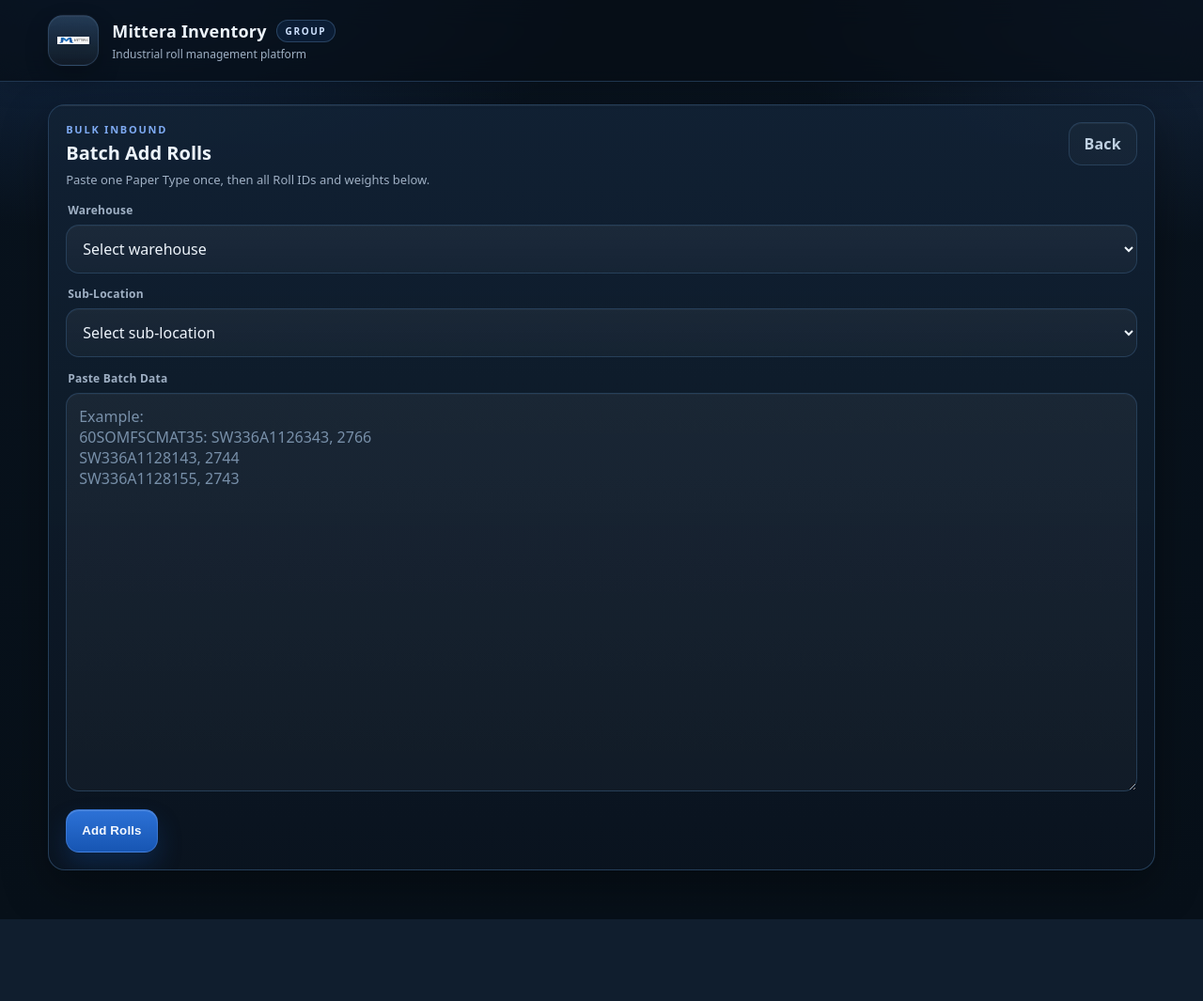
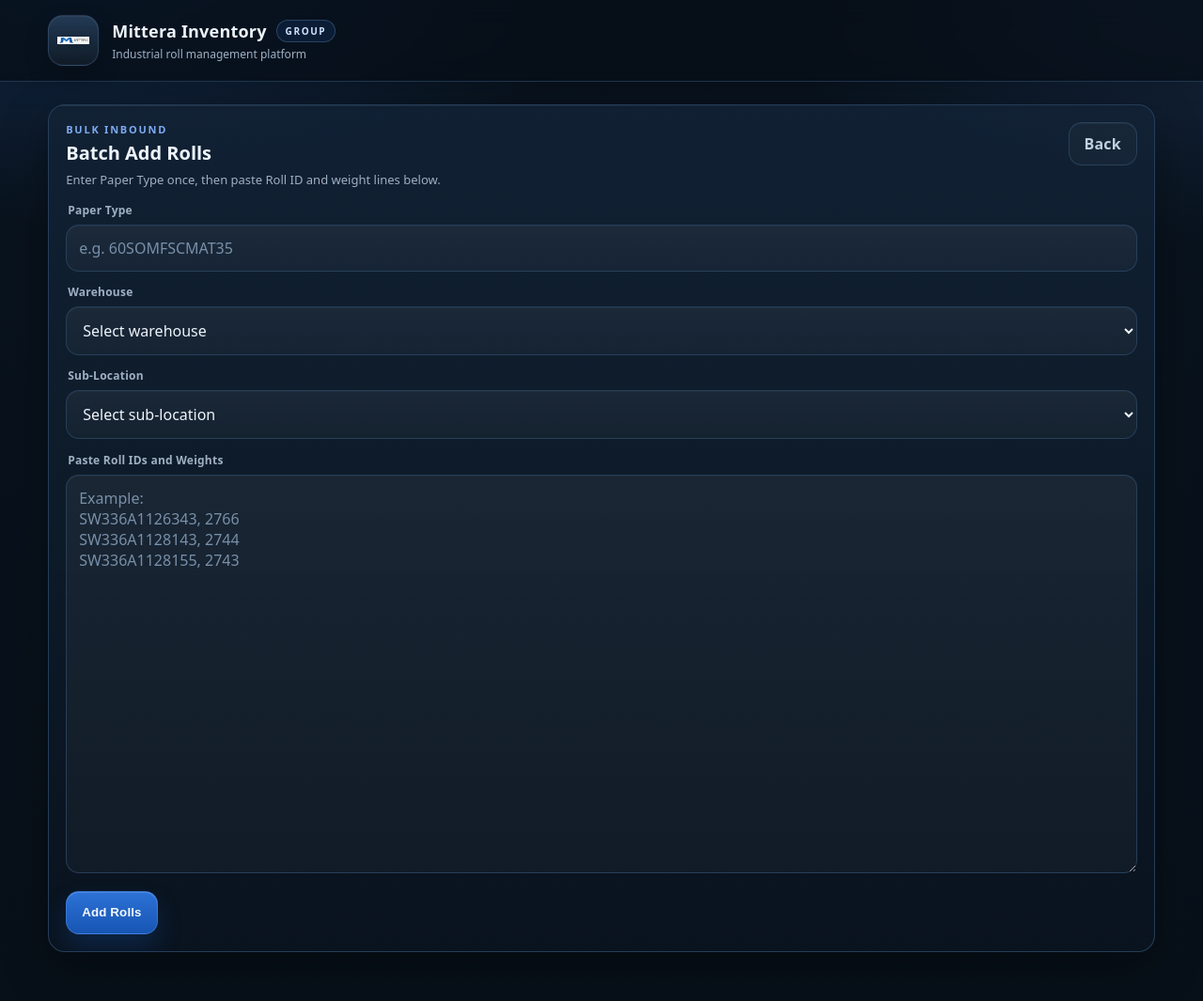
Before and after one commit to TomasOrrego11/Roll-Inventory, a Python web app: template templates/add_batch.html in a window 1280 px wide. Shown: the whole page at 94% size. Before the commit the page ends 978 px from the top, so only its background shows below. Run offline with Jinja, Linux system fonts and the light colour scheme; the template is opened without the code that fills it, so the values that code supplies are empty.

Commit message:
Update add_batch.html

```diff
--- a/templates/add_batch.html
+++ b/templates/add_batch.html
@@ -9,7 +9,7 @@
         <div class="section-kicker">BULK INBOUND</div>
         <h3>Batch Add Rolls</h3>
         <div class="hint" style="margin-top:8px;">
-          Paste one Paper Type once, then all Roll IDs and weights below.
+          Enter Paper Type once, then paste Roll ID and weight lines below.
         </div>
       </div>
 
@@ -20,6 +20,16 @@
 
     <form method="post" autocomplete="off" style="margin-top:14px;">
       <div class="form-grid">
+        <div>
+          <label>Paper Type</label>
+          <input
+            type="text"
+            name="paper_type"
+            placeholder="e.g. 60SOMFSCMAT35"
+            required
+          >
+        </div>
+
         <div>
           <label>Warehouse</label>
           <select name="warehouse" id="warehouse" required onchange="updateLocations()">
@@ -39,12 +49,12 @@
       </div>
 
       <div style="margin-top:14px;">
-        <label>Paste Batch Data</label>
+        <label>Paste Roll IDs and Weights</label>
         <textarea
           name="bulk_data"
           rows="18"
           placeholder="Example:
-60SOMFSCMAT35: SW336A1126343, 2766
+SW336A1126343, 2766
 SW336A1128143, 2744
 SW336A1128155, 2743"
           required
```
